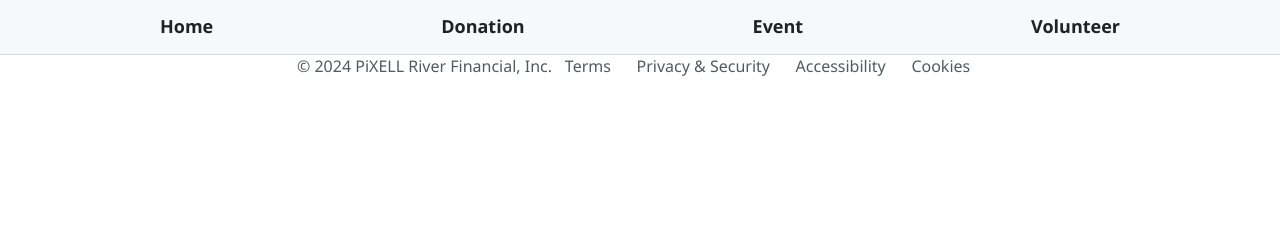
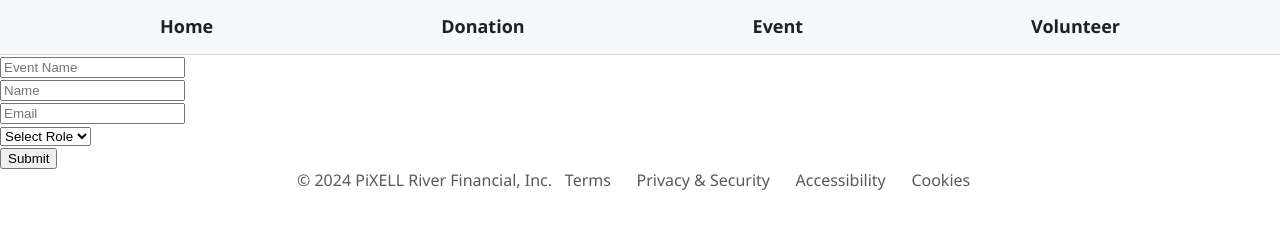
Before and after one commit to manbol/test-repo-project, a website: page pages/event.html in a window 1280 px wide. Shown: the part 110-338 px from the top of the page. Drawn offline with Linux system fonts and the light colour scheme.

Commit message:
Initial HTML form structure

```diff
--- a/pages/event.html
+++ b/pages/event.html
@@ -15,9 +15,37 @@
     </div>
 
     <main>
+
         <form id="event-form">
+            <!-- Event Name -->
+            <div>
+                <input type="text" id="event-name" name="event_name" placeholder="Event Name" required>
+            </div>
 
+            <!-- Company Representative's Name -->
+            <div>
+                <input type="text" id="representative-name" name="representative_name" placeholder="Name" required>
+            </div>
+
+            <!-- Representative's Email -->
+            <div>
+                <input type="email" id="representative-email" name="representative_email" placeholder="Email" required>
+            </div>
+
+            <!-- Role Selection -->
+            <select id="role-selection" name="role_selection" required>
+                <option value="" disabled selected>Select Role</option>
+                <option value="sponsor">Sponsor</option>
+                <option value="participant">Participant</option>
+                <option value="organizer">Organizer</option>
+            </select>
+
+            <!-- Submit Button -->
+            <div>
+                <button type="submit">Submit</button>
+            </div>
         </form>
+
     </main>
 
     <div id="footer">
```
